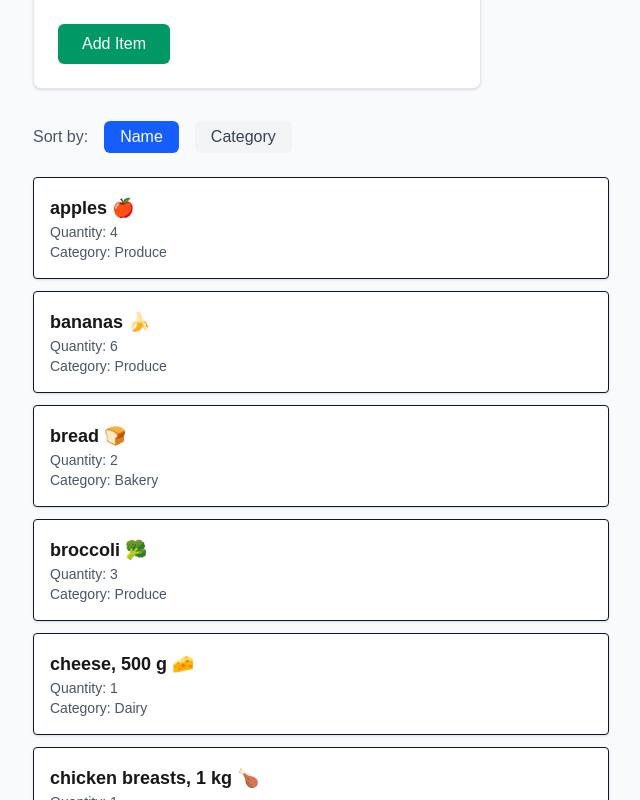
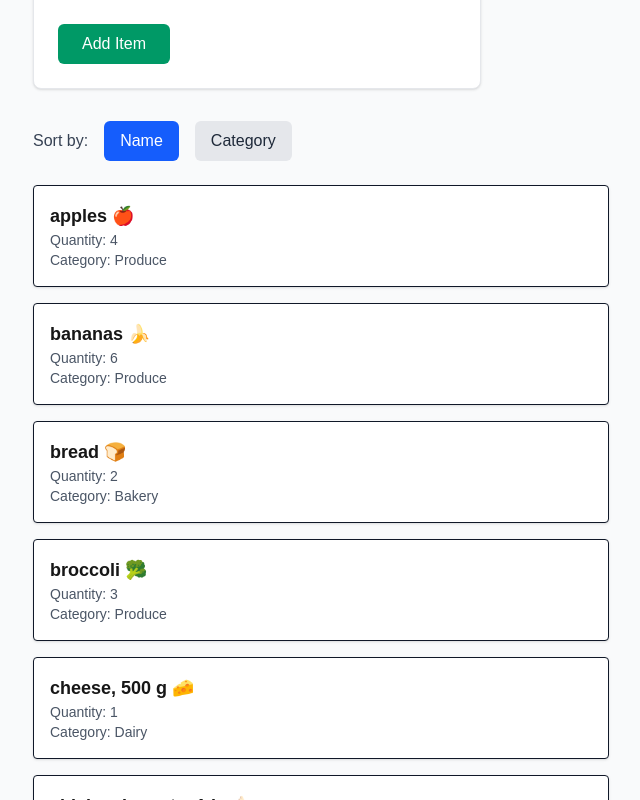
Before and after one commit to ayushhhhsainjuuu/cprg306-assignments, a Next.js app: page /week-7 in a window 1280 px wide. Shown: the part 380-1180 px from the top of the page, without its empty margins (319-959 px from the left). Built offline with nearby package versions, Linux system fonts and the light colour scheme.

Commit message:
forgot to add wire frame

```diff
--- a/app/week-7/GroceryItemList.js
+++ b/app/week-7/GroceryItemList.js
@@ -1,39 +1,62 @@
 "use client";
+
 import { useState } from "react";
 import GroceryItem from "./GroceryItem";
 
 export default function GroceryItemList({ items }) {
   const [sortBy, setSortBy] = useState("name");
 
+  // IMMUTABILITY CHECK: Creating a copy of the prop before sorting
   const sortedItems = [...items].sort((a, b) => {
-    if (sortBy === "name") return a.name.localeCompare(b.name);
-    if (sortBy === "category") return a.category.localeCompare(b.category);
+    if (sortBy === "name") {
+      return a.name.localeCompare(b.name);
+    } else if (sortBy === "category") {
+      return a.category.localeCompare(b.category);
+    }
     return 0;
   });
 
   return (
-    <div>
+    <section className="mt-8">
       <div className="flex items-center gap-4 mb-6">
-        <span className="text-gray-600">Sort by:</span>
+        <span className="text-gray-700 font-medium">Sort by:</span>
         <button
           onClick={() => setSortBy("name")}
-          className={`px-4 py-1 rounded-md ${sortBy === "name" ? "bg-blue-600 text-white" : "bg-gray-100 text-gray-700 hover:bg-gray-200"}`}
+          className={`px-4 py-2 rounded-md transition ${
+            sortBy === "name" ? "bg-blue-600 text-white" : "bg-gray-200 text-gray-800 hover:bg-gray-300"
+          }`}
         >
           Name
         </button>
         <button
           onClick={() => setSortBy("category")}
-          className={`px-4 py-1 rounded-md ${sortBy === "category" ? "bg-blue-600 text-white" : "bg-gray-100 text-gray-700 hover:bg-gray-200"}`}
+          className={`px-4 py-2 rounded-md transition ${
+            sortBy === "category" ? "bg-blue-600 text-white" : "bg-gray-200 text-gray-800 hover:bg-gray-300"
+          }`}
         >
           Category
         </button>
       </div>
 
-      <ul className="space-y-3">
+      <ul className="space-y-4">
         {sortedItems.map((item) => (
+          // WARNING FIX: Using unique item.id as the key
           <GroceryItem key={item.id} {...item} />
         ))}
       </ul>
-    </div>
+
+      {/* WIREFRAME REQUIREMENT: Visualizing the structure */}
+      <hr className="my-12 border-gray-300" />
+      <div className="bg-gray-100 p-6 rounded-lg border-2 border-dashed border-gray-400">
+        <h2 className="text-xl font-bold mb-4 text-gray-500">Project Wireframe</h2>
+        <div className="space-y-2 opacity-60">
+          <div className="h-8 bg-gray-300 rounded w-1/2 mb-4"> [ Header: Week 7 ] </div>
+          <div className="h-32 bg-gray-300 rounded"> [ Form: Name | Quantity Stepper | Category ] </div>
+          <div className="h-8 bg-gray-300 rounded w-1/4"> [ Sort Controls ] </div>
+          <div className="h-16 bg-gray-300 rounded"> [ List Item 1 ] </div>
+          <div className="h-16 bg-gray-300 rounded"> [ List Item 2 ] </div>
+        </div>
+      </div>
+    </section>
   );
 }
```
